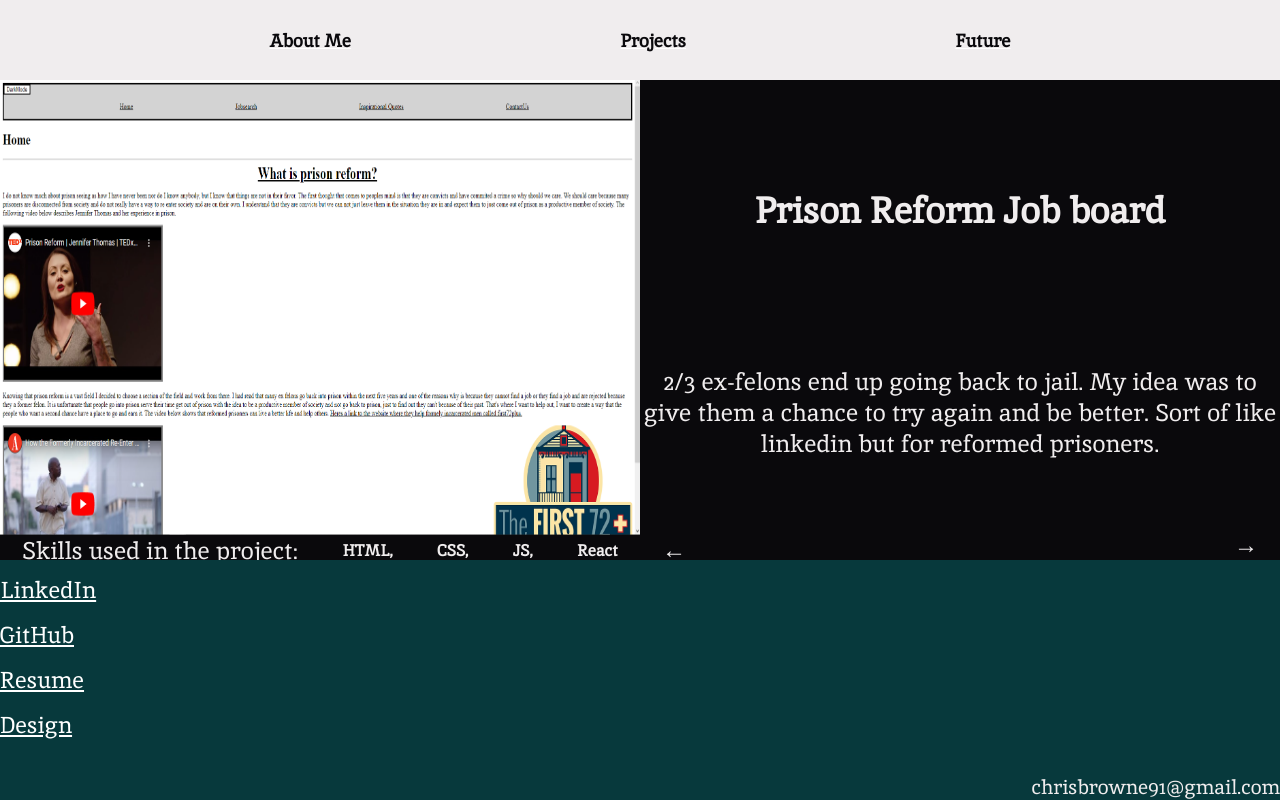
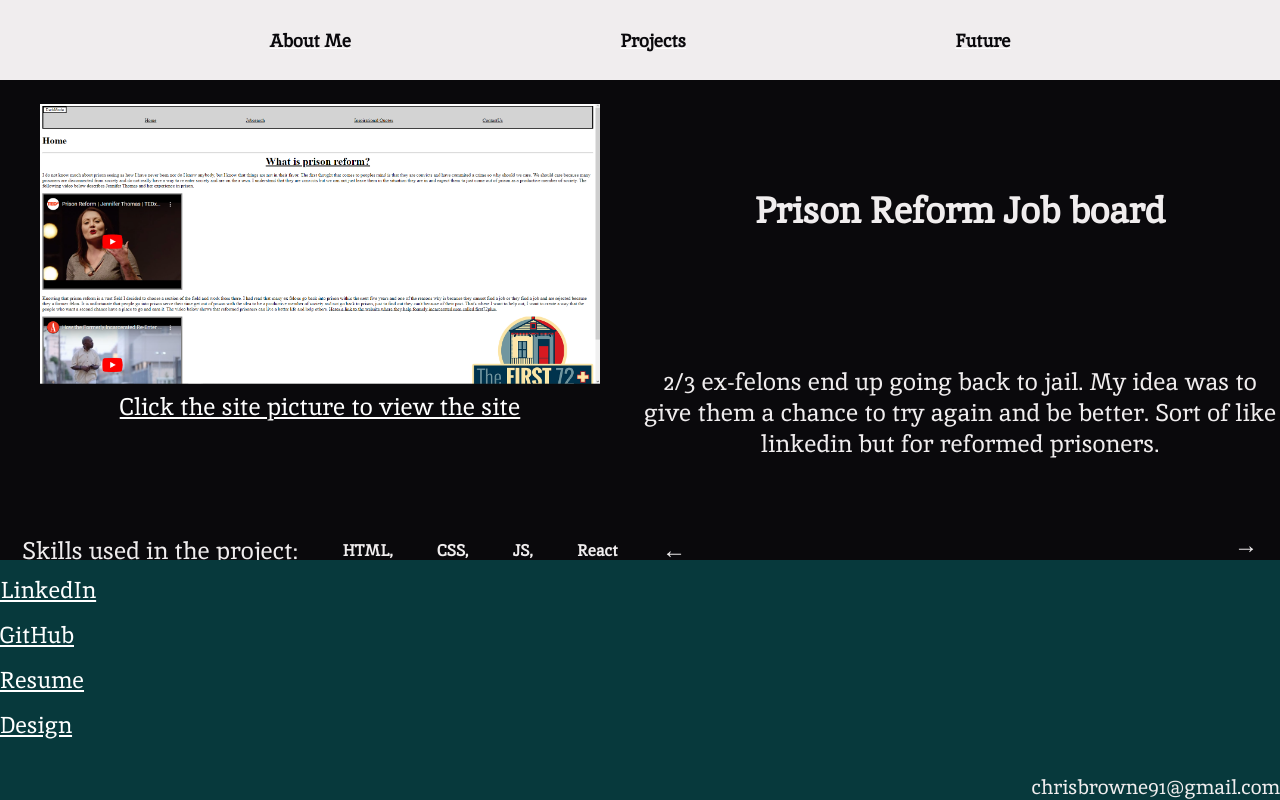
Before and after one commit to ChristopherB91/portfolio, a React (Vite) app: page /Projects in a window 1280 px wide. Built offline with nearby package versions, Linux system fonts and the light colour scheme.

Commit message:
added figure and figure caption tags

```diff
--- a/src/components/projects.tsx
+++ b/src/components/projects.tsx
@@ -112,11 +112,14 @@ export const Projects = () => {
           &larr;
         </button>
         <a href={projects[num].link} target="_blank">
-          <img
-            src={projects[num].image}
-            className={isActive ? "active" : ""}
-            alt="website image"
-          />
+          <figure>
+            <img
+              src={projects[num].image}
+              className={isActive ? "active" : ""}
+              alt="website image"
+            />
+            <figcaption>Click the site picture to view the site</figcaption>
+          </figure>
         </a>
         <button
           onClick={() => projectChange("right")}
```
